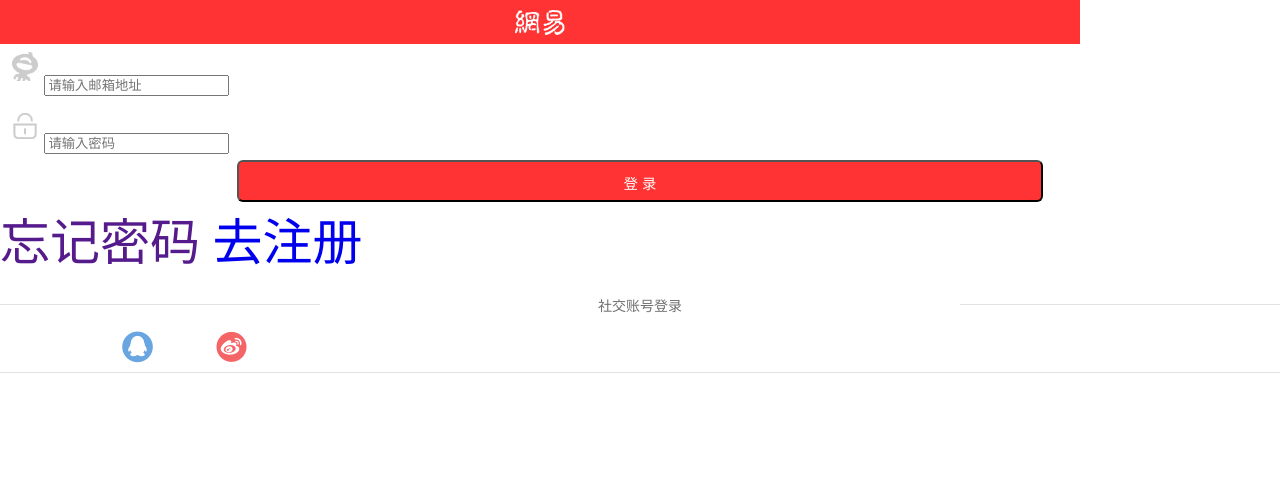
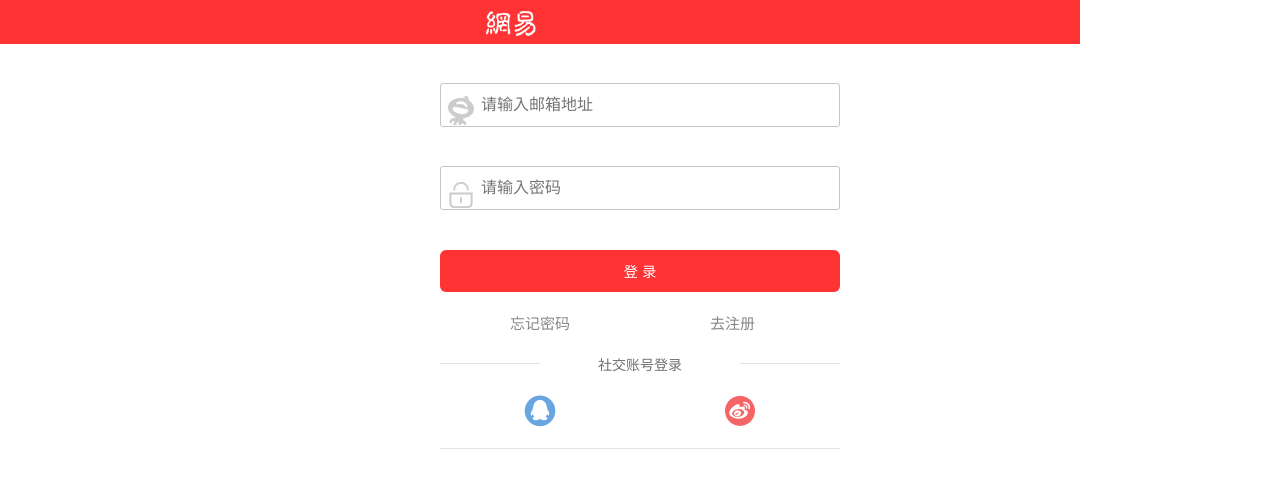
Before and after one commit to wangtao101/wangtao101.github.io, a plain HTML site: page login.html in a window 1280 px wide. Drawn offline with Linux system fonts and the light colour scheme.

Commit message:
upload bug

```diff
--- a/css/index.css
+++ b/css/index.css
@@ -36,7 +36,6 @@ div {
     height: 1.28rem;
     padding-right: 1px;
     max-width: 10rem;
-    /* width: 100%; */
 }
 
 #hometopHeader,
@@ -377,7 +376,7 @@ button {
     align-items: center;
     color: #ee1a1a;
     display: flex;
-    float: left;
+    display: inline-flex;
     font-size: 16px;
 }
 
--- a/css/login.css
+++ b/css/login.css
@@ -9,9 +9,15 @@
         padding: 0;
         margin: 0;
     }
-html{
+
+    html {
         font-size: 50px;
     }
+
+    body {
+        min-width: 367px;
+    }
+
     div {
         display: block;
     }
@@ -38,24 +44,26 @@ html{
         background-position-x: center;
         width: 50px;
         height: 25px;
-        margin: -12.5px 0 0 -25px;
         position: absolute;
-        left: 50%;
-        top: 50%;
+        left: 45%;
+        top: 26%;
     }
 
     .inputbox {
-        height: 45.6px;
-        font-size: 0;
-        line-height: 1;
         border-radius: 3px;
-        z-index: 19;
         position: relative;
         margin-bottom: 0px;
         border: 1px solid #c5cdc5;
         background: #fff;
-        margin:55px auto 15px;
-        width: 230px;
+        margin: 20px auto;
+        width: 100%;
+        max-width: 400px;
+
+    }
+
+    .inputboxContent {
+        display: flex;
+        flex-flow: nowrap;
     }
 
     .inputboxx {
@@ -69,41 +77,19 @@ html{
         border: 1px solid #c5cdc5;
         background: #fff;
         width: 230px;
-        margin:auto;
-    }
-
-    .u-logo {
-        width: 26.4px;
-        padding: 0 6px 0 12px;
-        float: left;
-        text-align: center;
-        height: 100%;
-    }
-
-    .u-logo div {
-        margin-top: 7.8px;
-        width: 26.4px;
-        height: 28.8px;
-    }
-
-    .u-logo-img1 {
-        background: url(../img/login_bg.png) 0 0 no-repeat;
-        background-size: cover;
+        margin: auto;
     }
 
     .u-input {
         position: relative;
-        float: left;
-        height: 100%;
+        width: 100%;
     }
 
     .u-input input {
-        height: 33.6px;
-        line-height: 1;
         padding: 6px 0;
         font-size: 18px;
         font-weight: 400;
-        width: 185px;
+        width: 100%;
         border: none;
         outline: none;
     }
@@ -118,12 +104,10 @@ html{
     }
 
     .j-inputtext {
-        height: 33.6px;
-        line-height: 1;
         padding: 6px 0;
         font-size: 18px;
         font-weight: 400;
-        width: 185px;
+        width: 100%;
         border: none;
         outline: none;
     }
@@ -137,9 +121,11 @@ html{
         margin-top: 16px;
         margin-bottom: 12px;
     }
-.loginbox>input{
+
+    .loginbox>input {
         border: none;
     }
+
     #dologin {
         background: #f33;
         border-radius: 6px;
@@ -175,10 +161,9 @@ html{
 
     .m-unlogin .forgetpwd,
     .m-unlogin .forgetpwdReg {
-        float: left;
+        display: inline-flex;
         height: 12px;
         text-decoration: none;
-        cursor: pointer;
         color: #999;
         font-size: 13px;
         line-height: 16px;
@@ -186,9 +171,8 @@ html{
     }
 
     .m-unlogin .u-regbtn {
-        cursor: pointer;
         font-size: 13px;
-        float: right;
+        display: inline-flex;
         line-height: 16px;
         color: #999;
         margin-top: 5px;
@@ -198,7 +182,8 @@ html{
     .third_login {
         border-top: 1px solid #e2e2e2;
         border-bottom: 1px solid #e2e2e2;
-        margin-top: 30px;
+        margin: 30px auto 0px auto;
+        max-width: 400px;
     }
 
     .third_login .title {
@@ -232,20 +217,85 @@ html{
     .iconfont_qq>span {
         color: #68a5e1;
         font-size: 35px;
-        margin-left: 120px;
     }
 
     .iconfont_weibo>span {
         color: #f56467;
         font-size: 35px;
-        margin-left: 55px;
     }
 
     .error {
-            display: inline-block;
-            font-size: 12px;
+        display: block;
+        font-size: 14px;
         font-weight: bold;
-            margin-left: 10px;
+        margin-top: 10px;
         color: #f00;
         display: none;
     }
+
+    #login-form {
+        margin-top: 20px;
+    }
+
+    #login-form>input[type="submit"] {
+        width: 70%;
+        max-width: 400px;
+        border: none;
+        margin-top: 40px;
+    }
+
+    .loginInputFrame {
+        width: 70%;
+        max-width: 400px;
+        margin: 0px auto 20px auto;
+        position: relative;
+    }
+
+    .loginInput {
+        width: 100%;
+        border: 1px solid rgb(196, 196, 196);
+        border-radius: 3px;
+        line-height: 40px;
+        font-size: 16px;
+        box-sizing: border-box;
+        padding-left: 40px;
+        outline: none;
+    }
+
+    .u-logo {
+        width: 26.4px;
+        height: 28.8px;
+        text-align: center;
+        position: absolute;
+        top: 32px;
+        left: 8px;
+    }
+
+    .u-logo div {
+        width: 26.4px;
+        height: 28.8px;
+    }
+
+    .u-logo-img1 {
+        background: url(../img/login_bg.png) 0 0 no-repeat;
+        background-size: cover;
+    }
+
+    .loginFooter {
+        width: 100%;
+        max-width: 400px;
+        margin: 20px auto 0px auto;
+        display: flex;
+        flex-flow: nowrap;
+        justify-content: space-around;
+    }
+
+    .loginFooter>.text {
+        font-size: 15px;
+        color: rgb(135, 135, 135);
+        width: 60px;
+    }
+
+    .marginBottom {
+        margin-bottom: 20px;
+    }
--- a/css/register.css
+++ b/css/register.css
@@ -9,7 +9,9 @@
      padding: 0;
      margin: 0;
  }
-
+body{
+    min-width: 367px;
+}
 #indexheader {
     font-size: 14.4px;
     width: 100%;
@@ -37,13 +39,7 @@
     left: 50%;
     top: 50%;
 }
-.u-logo {
-    width: 26.4px;
-    padding: 0 6px 0 12px;
-    float: left;
-    text-align: center;
-    height: 100%;
-}
+
 
 .u-logo div {
     margin-top: 7.8px;
@@ -94,7 +90,7 @@
 }
 .fur-change-email {
     position: relative;
-    width: 320px;
+    width: 100%;
     height: 16px;
     line-height: 16px;
     font-size: 12px;
@@ -103,10 +99,9 @@ button{
     color: #fff;
     background-color: #f00;
     border:none;
-    width: 240px;
+    width: 66%;
     height: 40px;
-    margin-top: 10px;
-    margin-left: 66px;
+    margin: 0 0 0 65px;
     font-size: 16px;
 }
 .fur-item {
@@ -126,11 +121,33 @@ button{
 .u-logbtn {
     cursor: pointer;
     font-size: 12px;
-    padding-left: 256px;
-    margin-top: 14px;
+    display: flex;
+    flex-direction: row-reverse;
     position: relative;
-    z-index: 999;
+    width: 83%;
+
 }
+ .u-loginbtn {
+     display: block;
+     width: 100%;
+     height: 44px;
+     cursor: pointer;
+     text-align: center;
+     color: #fff;
+     background: #ddd;
+     font-size: 18px;
+     line-height: 44px;
+ }
+ #dologin {
+     background: #f33;
+     border-radius: 6px;
+     height: 42px;
+     font-size: 14.4px;
+     line-height: 42px;
+     width: 63%;
+     margin: 20px auto 0 auto;
+     border: none;
+ }
 .third_login {
     border-top: 1px solid #e2e2e2;
     border-bottom: 1px solid #e2e2e2;
@@ -169,13 +186,11 @@ button{
 .iconfont_qq>span {
     color: #68a5e1;
     font-size: 35px;
-    margin-left: 120px;
 }
 
 .iconfont_weibo>span {
     color: #f56467;
     font-size: 35px;
-    margin-left: 55px;
 }
  a{
     text-decoration: none;
@@ -187,4 +202,48 @@ button{
      margin-left: 10px;
      color: #f00;
      display: none;
+     margin-top: 5px;
  }
+ .loginFooter {
+     width: 100%;
+     max-width: 400px;
+     margin: 20px auto 0px auto;
+     display: flex;
+     flex-flow: nowrap;
+     justify-content: space-around;
+ }
+ .loginFooter>.text {
+     font-size: 15px;
+     color: rgb(135, 135, 135);
+     width: 60px;
+ }
+ .marginBottom {
+     margin-bottom: 20px;
+ }
+ #login-form {
+     margin-top: 60px;
+ }
+
+ #login-form>input[type="submit"] {
+     width: 70%;
+     max-width: 400px;
+     border: none;
+     margin-top: 40px;
+ }
+ .loginInputFrame {
+     width: 70%;
+     max-width: 400px;
+     margin: 0px auto 20px auto;
+     position: relative;
+ }
+
+ .loginInput {
+     width: 100%;
+     border: 1px solid rgb(196, 196, 196);
+     border-radius: 3px;
+     line-height: 40px;
+     font-size: 16px;
+     box-sizing: border-box;
+     padding-left: 10px;
+     outline: none;
+ }
```
Lines whose indentation alone changed are shown as unchanged.
